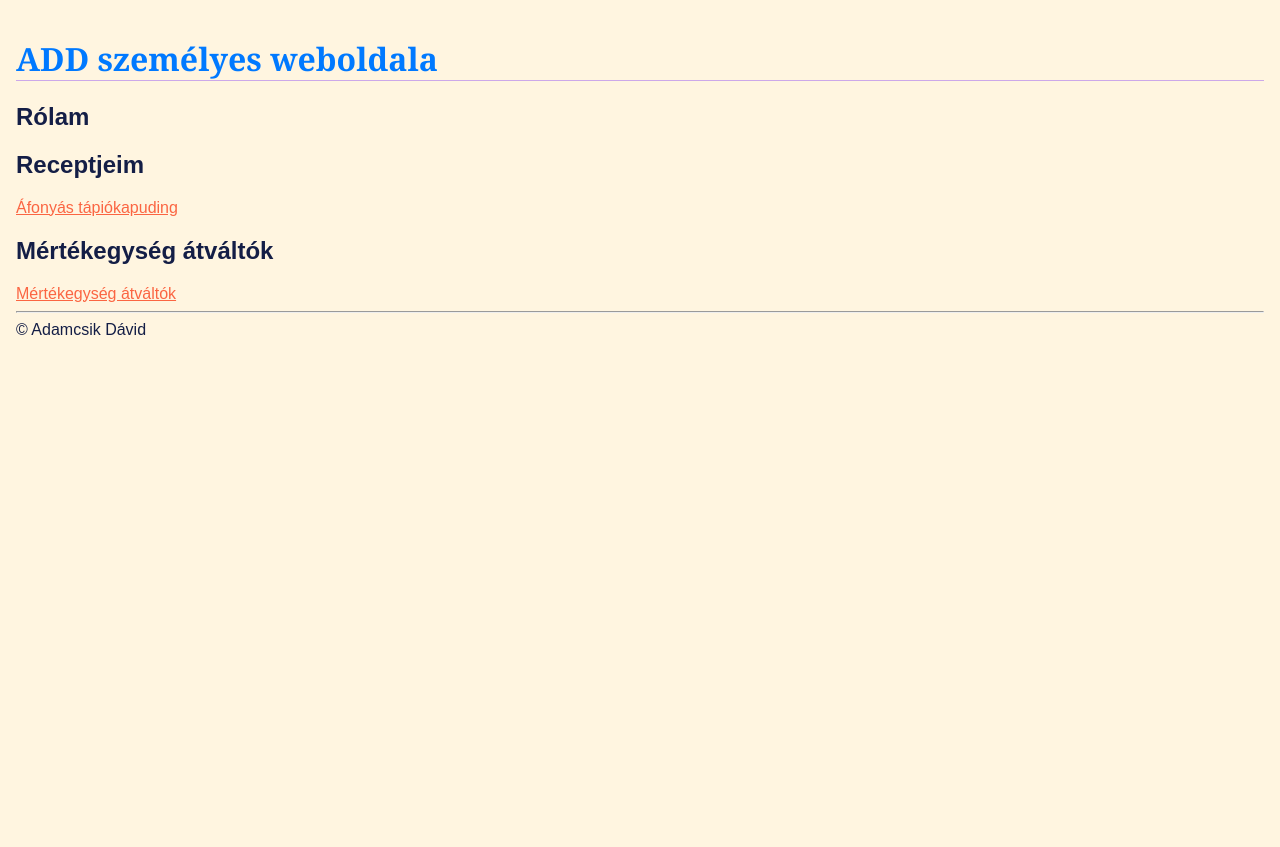
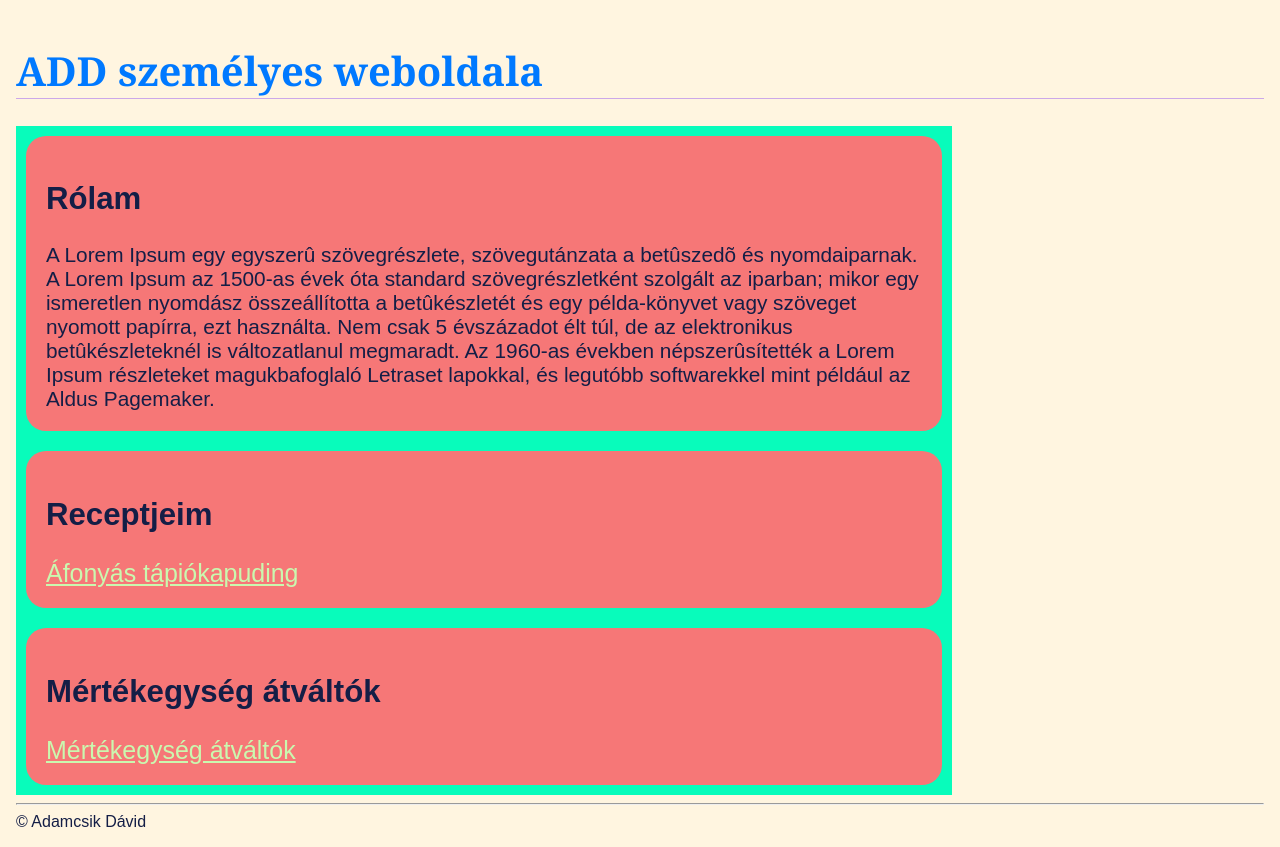
Before and after one commit to Da5idEducator/Da5idEducator, a plain HTML site: page index.html in a window 1280 px wide. Before the commit the page ends 800 px from the top, so only its background shows below. Drawn offline with Linux system fonts and the light colour scheme.

Commit message:
New testpage

```diff
--- a/index.html
+++ b/index.html
@@ -7,14 +7,34 @@
     <title>ADD személyes weboldala</title>
 </head>
 <body>
+
     <h1>ADD személyes weboldala</h1>
-    <h2>Rólam</h2>
 
-    <h2>Receptjeim</h2>
+<div class="flex-container">
+    <div>
+        <h2>Rólam</h2>
+        A Lorem Ipsum egy egyszerû szövegrészlete, szövegutánzata
+        a betûszedõ és nyomdaiparnak. A Lorem Ipsum az 1500-as
+        évek óta standard szövegrészletként szolgált az iparban;
+        mikor egy ismeretlen nyomdász összeállította a betûkészletét
+        és egy példa-könyvet vagy szöveget nyomott papírra, ezt
+        használta. Nem csak 5 évszázadot élt túl, de az
+        elektronikus betûkészleteknél is változatlanul megmaradt.
+        Az 1960-as években népszerûsítették a Lorem Ipsum
+        részleteket magukbafoglaló Letraset lapokkal, és legutóbb
+        softwarekkel mint például az Aldus Pagemaker.
+    </div>
+
+    <div>
+        <h2>Receptjeim</h2>
         <a href="afonyas_tapiokapuding.html">Áfonyás tápiókapuding </a>
+    </div>
 
-    <h2>Mértékegység átváltók</h2>
+    <div>
+        <h2>Mértékegység átváltók</h2>
         <a href="mertekegyseg.html">Mértékegység átváltók</a>
+    </div>
+</div>
 
     <footer>
         <hr />
--- a/style/stylesheet.css
+++ b/style/stylesheet.css
@@ -1,3 +1,21 @@
+.flex-container {
+    display: flex;
+    flex-direction: column;
+    background-color: rgb(8, 252, 187);
+    width: 75%;
+
+}
+
+.flex-container > div {
+    background-color: #f67777;
+    margin: 10px;
+    padding: 20px;
+    column-gap: 15px;
+    font-size: 1.3rem;
+    border-radius: 20px;
+}
+
+
 body {
     background-color: #FFF5E0;
     color: #141E46;
@@ -8,7 +26,7 @@ body {
 
 h1 {
     color: #0079FF;
-    font-size: 2em;
+    font-size: 2.5em;
     font-family: Georgia, 'Times New Roman', Times, serif;
     border-bottom: 1px solid #cca8e9;
     }
@@ -19,7 +37,8 @@ h2 {
 
 a:link,
 a:visited {
-    color: #fb6542;
+    color: #caf8af;
+    font-size: 1.2em;
 }
 
 a:hover {
```
Also changed, not shown: tesztindex.html (+1 -2 lines).
